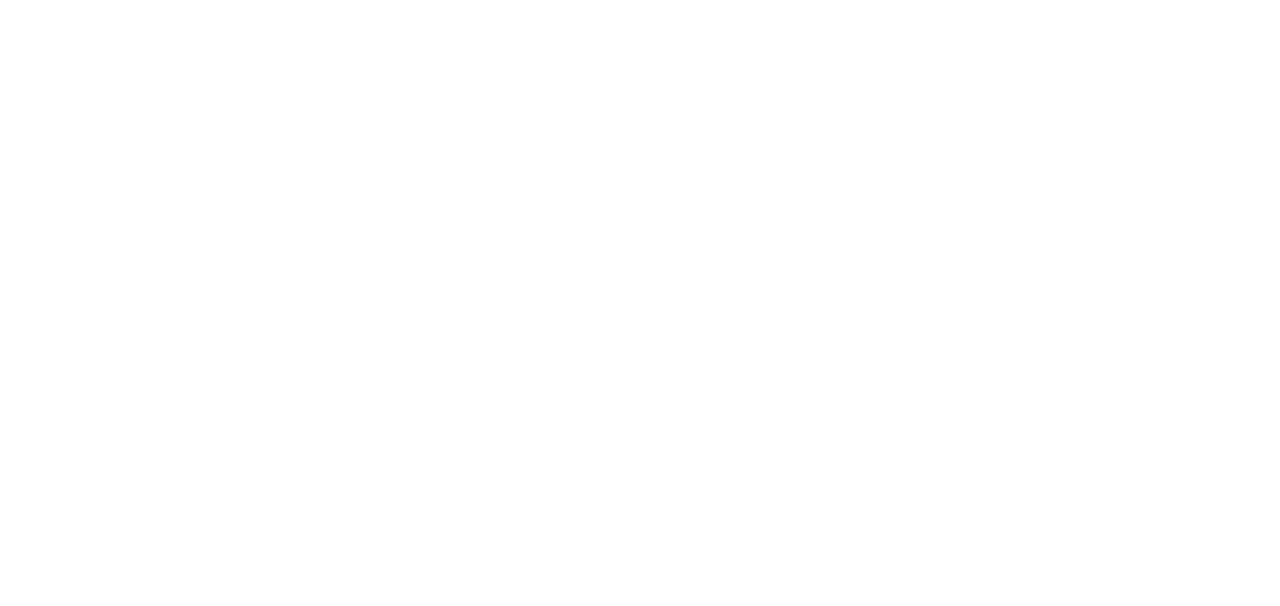
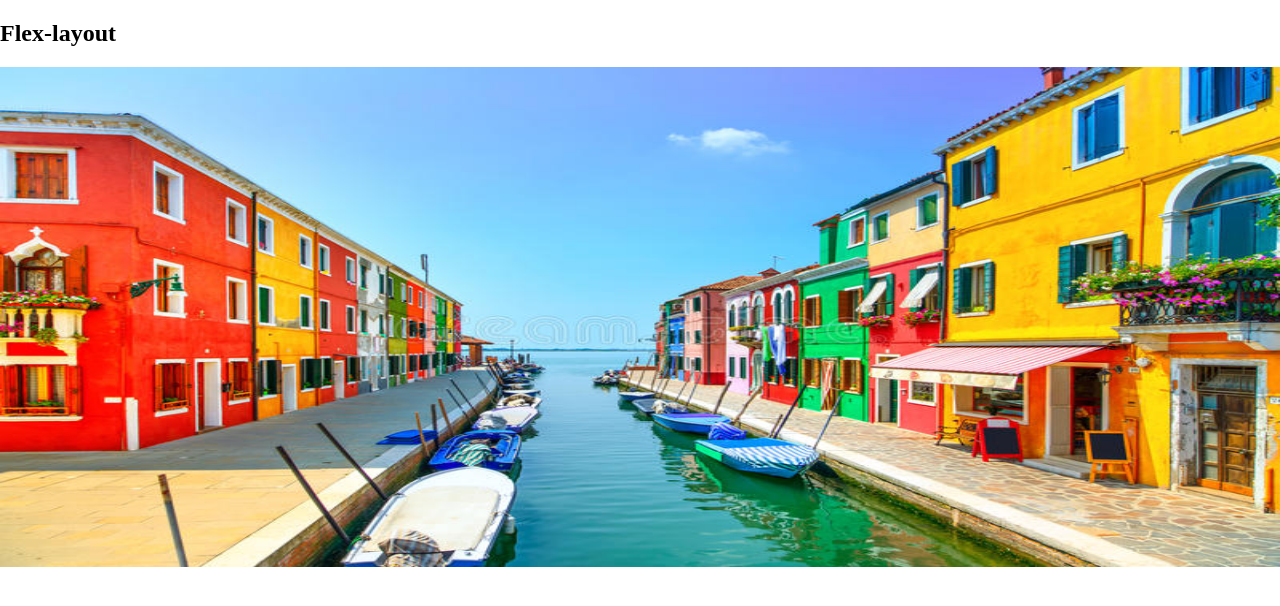
Before and after one commit to lilycm/grid-flex, a plain HTML site: page index.html in a window 1280 px wide. Drawn offline with Linux system fonts and the light colour scheme.

Commit message:
added one picture in design

```diff
--- a/index.html
+++ b/index.html
@@ -4,8 +4,19 @@
     <meta charset="UTF-8">
     <meta name="viewport" content="width=device-width, initial-scale=1.0">
     <title>Flex-Grid layout</title>
+
+    <!-- custom css link -->
+    <link rel="stylesheet" href="style/style.css">
 </head>
 <body>
 
+
+    <main>
+        <h2>Flex-layout</h2>
+
+        <div class="row">
+            <img src="images/A.jpg" alt="">
+        </div>
+    </main>
 </body>
 </html>
--- /dev/null
+++ b/style/style.css
@@ -0,0 +1,11 @@
+body{
+    margin: 0;
+    padding: 0;
+}
+img{
+    width: 100%;
+    height: 100%;
+}
+.row{
+    height: 500px;
+}
```
